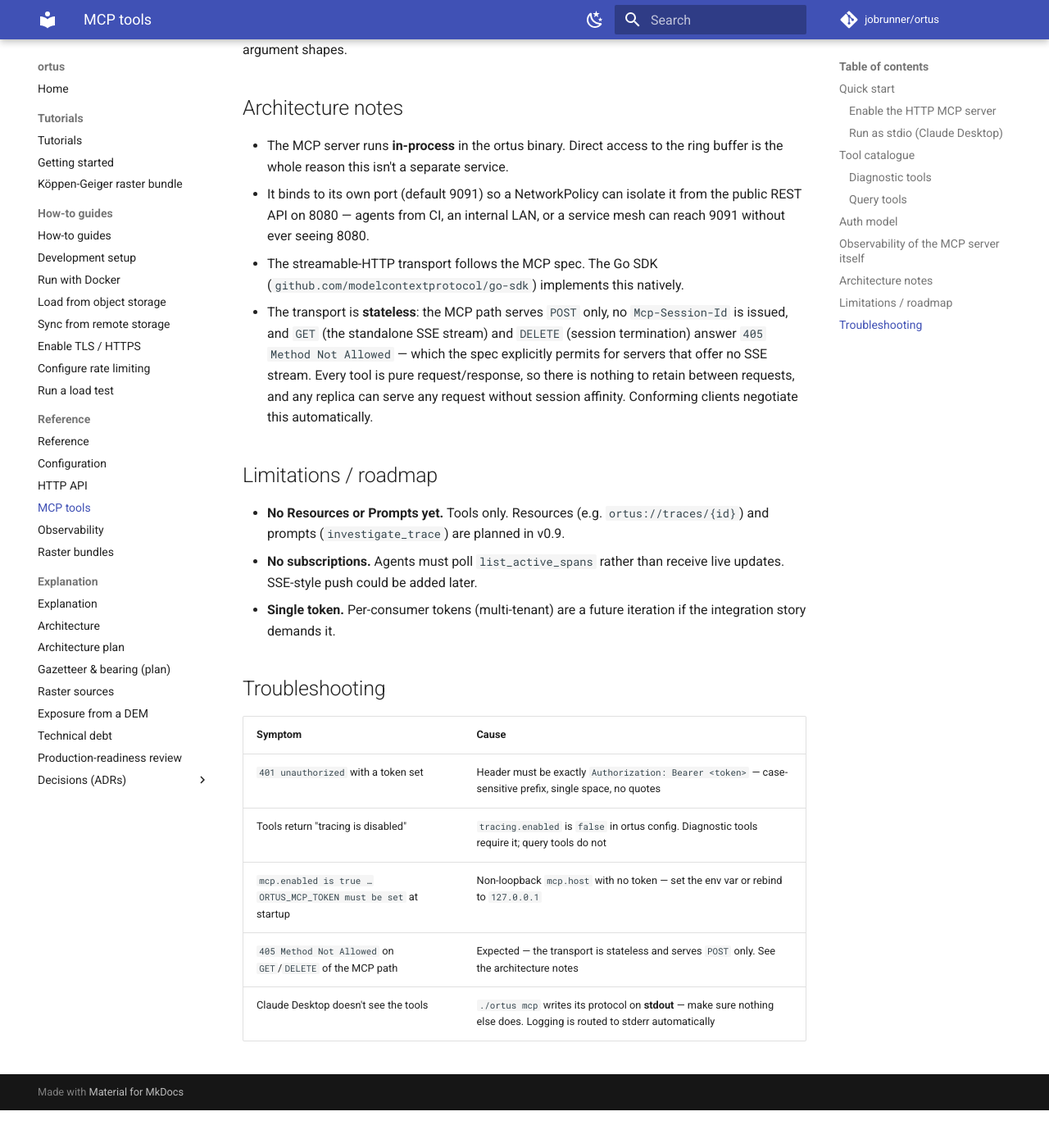
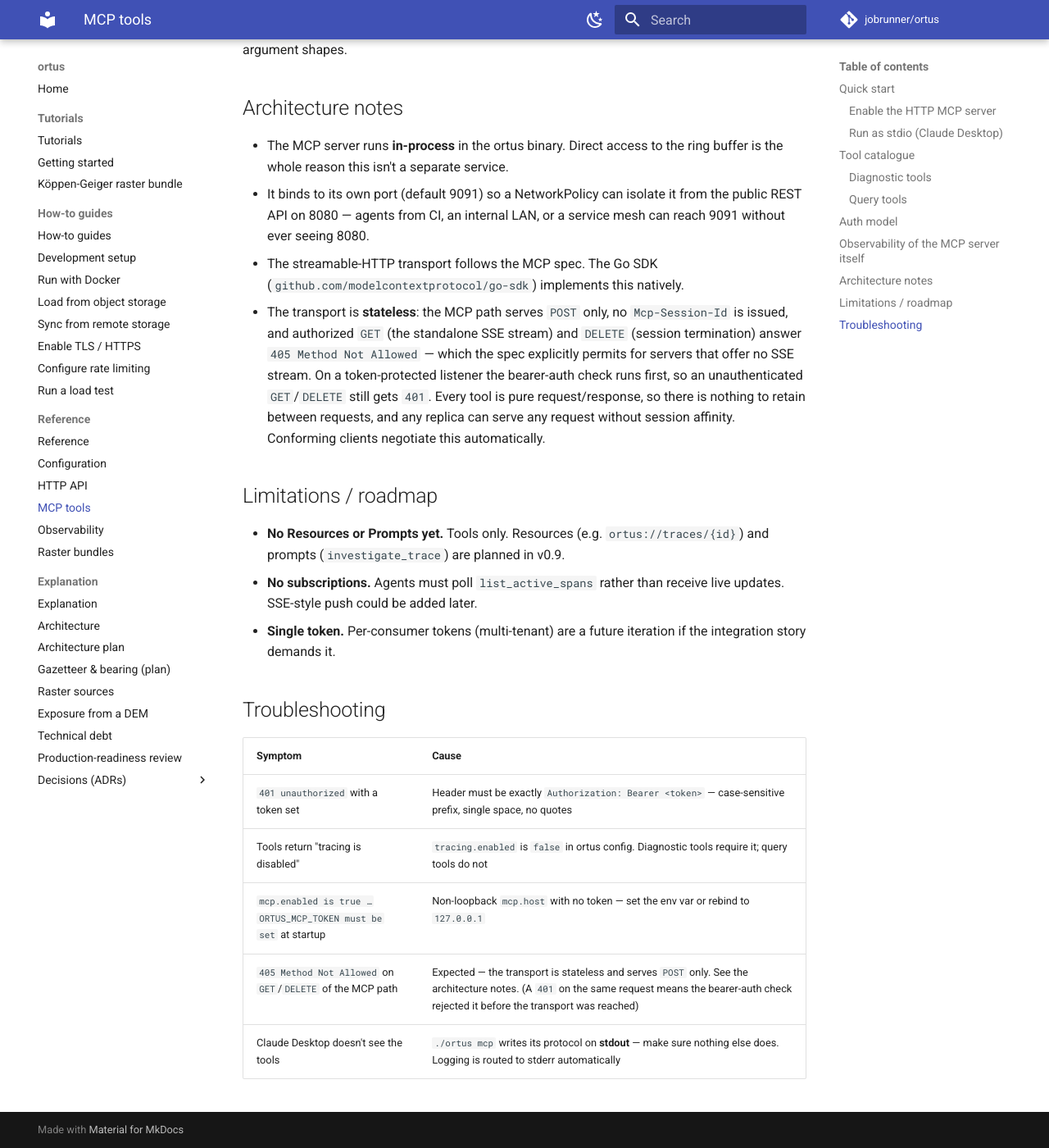
Before and after one commit to jobrunner/ortus, an MkDocs documentation site: the page built from docs/reference/mcp.md, in a window 1280 px wide and 1400 px high, scrolled down 3271 px. Shown: the whole window at 82% size. Built offline with MkDocs 1.6.1 and Material for MkDocs 9.7.7, drawn with Linux system fonts in a browser that asks for light colours; comment, search, counter and statistics services are not loaded; before the commit the page ends 4625 px from its top, so only the background shows below that.

Commit message:
docs(mcp): note that bearer auth precedes the 405 on GET/DELETE
The stateless-transport notes claimed GET/DELETE answer 405 without
qualification. On a token-protected listener bearerAuthMiddleware wraps
the handler, so an unauthenticated GET/DELETE is rejected with 401 before
the transport is ever reached — the troubleshooting row in particular
could send an operator looking in the wrong place. Spell out that 405 is
the authorized-request answer.

Behaviour is unchanged; TestBearerAuth_RejectsBadToken already covers
the 401-on-GET case.

```diff
--- a/docs/reference/mcp.md
+++ b/docs/reference/mcp.md
@@ -123,9 +123,11 @@ debugging tool argument shapes.
 - The streamable-HTTP transport follows the MCP spec. The Go SDK
   (`github.com/modelcontextprotocol/go-sdk`) implements this natively.
 - The transport is **stateless**: the MCP path serves `POST` only, no
-  `Mcp-Session-Id` is issued, and `GET` (the standalone SSE stream) and
-  `DELETE` (session termination) answer `405 Method Not Allowed` — which
-  the spec explicitly permits for servers that offer no SSE stream. Every
+  `Mcp-Session-Id` is issued, and authorized `GET` (the standalone SSE
+  stream) and `DELETE` (session termination) answer `405 Method Not
+  Allowed` — which the spec explicitly permits for servers that offer no
+  SSE stream. On a token-protected listener the bearer-auth check runs
+  first, so an unauthenticated `GET`/`DELETE` still gets `401`. Every
   tool is pure request/response, so there is nothing to retain between
   requests, and any replica can serve any request without session
   affinity. Conforming clients negotiate this automatically.
@@ -147,5 +149,5 @@ debugging tool argument shapes.
 | `401 unauthorized` with a token set | Header must be exactly `Authorization: Bearer <token>` — case-sensitive prefix, single space, no quotes |
 | Tools return "tracing is disabled" | `tracing.enabled` is `false` in ortus config. Diagnostic tools require it; query tools do not |
 | `mcp.enabled is true … ORTUS_MCP_TOKEN must be set` at startup | Non-loopback `mcp.host` with no token — set the env var or rebind to `127.0.0.1` |
-| `405 Method Not Allowed` on `GET`/`DELETE` of the MCP path | Expected — the transport is stateless and serves `POST` only. See the architecture notes |
+| `405 Method Not Allowed` on `GET`/`DELETE` of the MCP path | Expected — the transport is stateless and serves `POST` only. See the architecture notes. (A `401` on the same request means the bearer-auth check rejected it before the transport was reached) |
 | Claude Desktop doesn't see the tools | `./ortus mcp` writes its protocol on **stdout** — make sure nothing else does. Logging is routed to stderr automatically |
```
Also changed, not shown: 1 other file.
